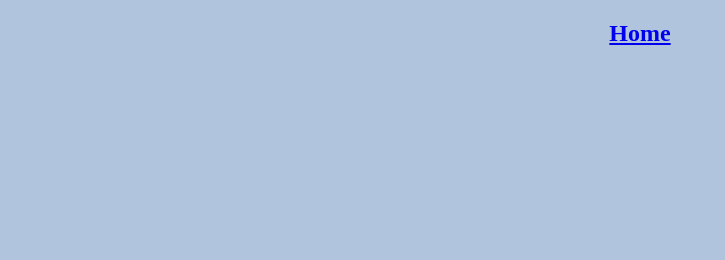
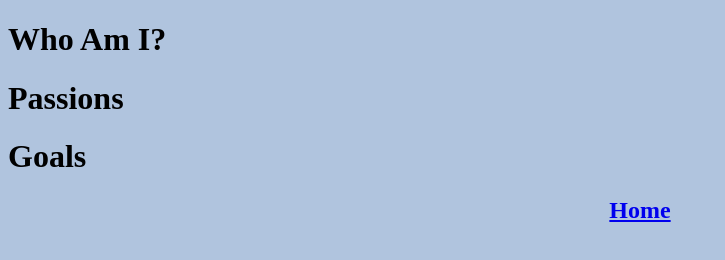
Before and after one commit to HemalSPatel/HemalSPatel.github.io, a plain HTML site: page aboutMe.html in a window 1280 px wide. Shown: the whole page, without its empty margins (0-725 px from the left). Drawn offline with Linux system fonts and the light colour scheme.

Commit message:
Update aboutMe.html

```diff
--- a/aboutMe.html
+++ b/aboutMe.html
@@ -16,6 +16,12 @@
 
     </style>
 
+<h1> Who Am I? </h1>
+
+<h1> Passions </h1>
+
+<h1> Goals </h1>
+
 <a href="index.html">
     <h2 class="center">Home</h2>
 </a>
```
